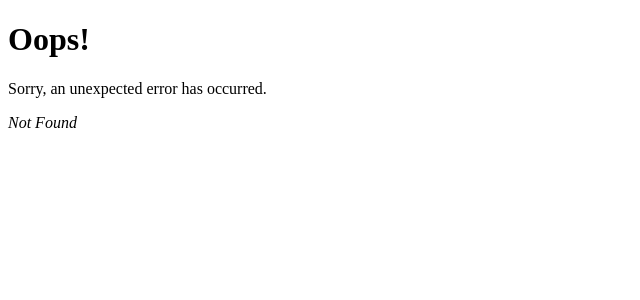
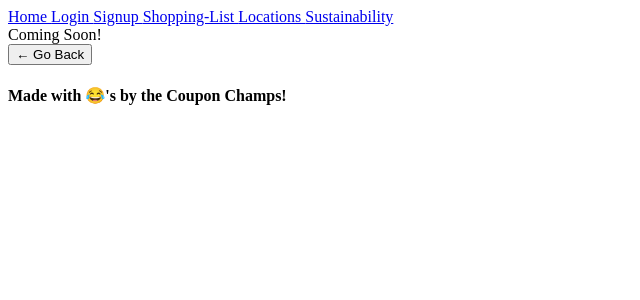
Before and after one commit to rickybehrens/grocery-store-app, a React (Vite) app in the folder client/: page /shoppinglist in a window 1280 px wide. Before the commit this address had no page. Shown: the top 300 px of the page, without its empty margins (0-640 px from the left). Built offline with nearby package versions, Linux system fonts and the light colour scheme.

Commit message:
fixed shoppinglist route

```diff
--- a/client/src/components/Header.jsx
+++ b/client/src/components/Header.jsx
@@ -7,7 +7,7 @@ const Header = () => {
       <Link to="/">Home  </Link>
       <Link to="/login">Login  </Link>
       <Link to="/signup">Signup  </Link>
-      <Link to="/shoppinglist">Shopping List  </Link>
+      <Link to="/shoppinglist">Shopping-List  </Link>
       <Link to="/locations">Locations  </Link>
       <Link to="/sustainability">Sustainability  </Link>
     </header>
--- a/client/src/main.jsx
+++ b/client/src/main.jsx
@@ -6,6 +6,7 @@ import Home from './pages/Home';
 import Login from './pages/Login';
 import Signup from './pages/Signup';
 import Locations from './pages/Locations'
+import Shoppinglist from './pages/Shoppinglist.jsx'
 import Sustainability from './pages/Sustainability'
 import Error from './pages/Error'
 
@@ -28,6 +29,9 @@ const router = createBrowserRouter([
                 path: '/locations',
                 element: <Locations />
             }, {
+                path: '/shoppinglist',
+                element: <Shoppinglist />
+            }, {
                 path: '/sustainability',
                 element: <Sustainability />
             },
--- a/client/src/pages/ShoppingList.jsx
+++ b/client/src/pages/ShoppingList.jsx
@@ -1,7 +1,7 @@
 import React from 'react';
 
-const ShoppingList = () => {
+const Shoppinglist = () => {
     return <div>Coming Soon!</div>;
 };
 
-export default ShoppingList;
+export default Shoppinglist;
```
